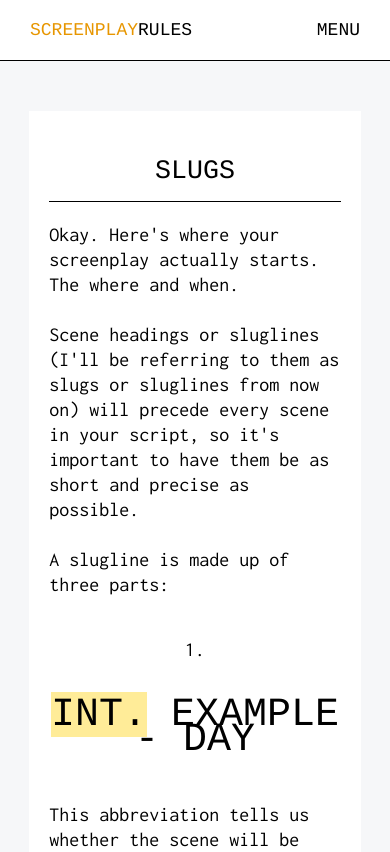
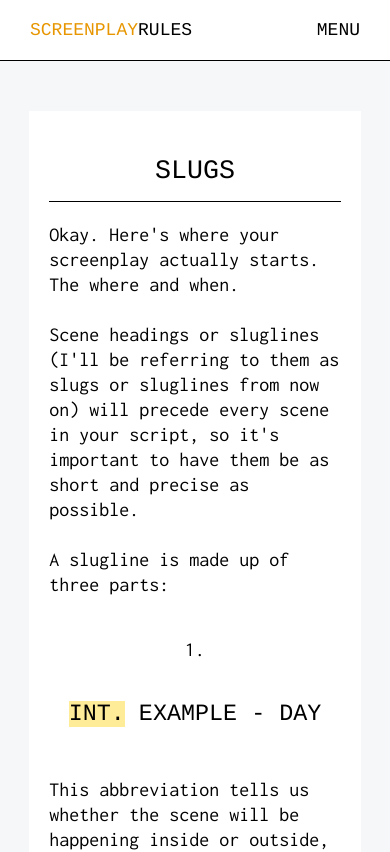
Before and after one commit to Yehuda-Edelstein/screenplayrules, a React (Create React App) app: page /screentour/slugs in a window 390 px wide. Shown: the top 852 px of the page. Built offline with nearby package versions, Linux system fonts and the light colour scheme.

Commit message:
slugs style updated

```diff
--- a/src/components/main/screentour/components/slugs/style.index.css
+++ b/src/components/main/screentour/components/slugs/style.index.css
@@ -35,3 +35,15 @@
 .listItems {
     margin-top: 10px;
 }
+
+@media  screen and (max-width: 595px) {
+    .sluglineExample {
+        font-size: 6vw;
+    }
+}
+
+@media  screen and (max-width: 300px) {
+    .sluglineExample {
+    font-size: 13pt;
+}
+}
```
